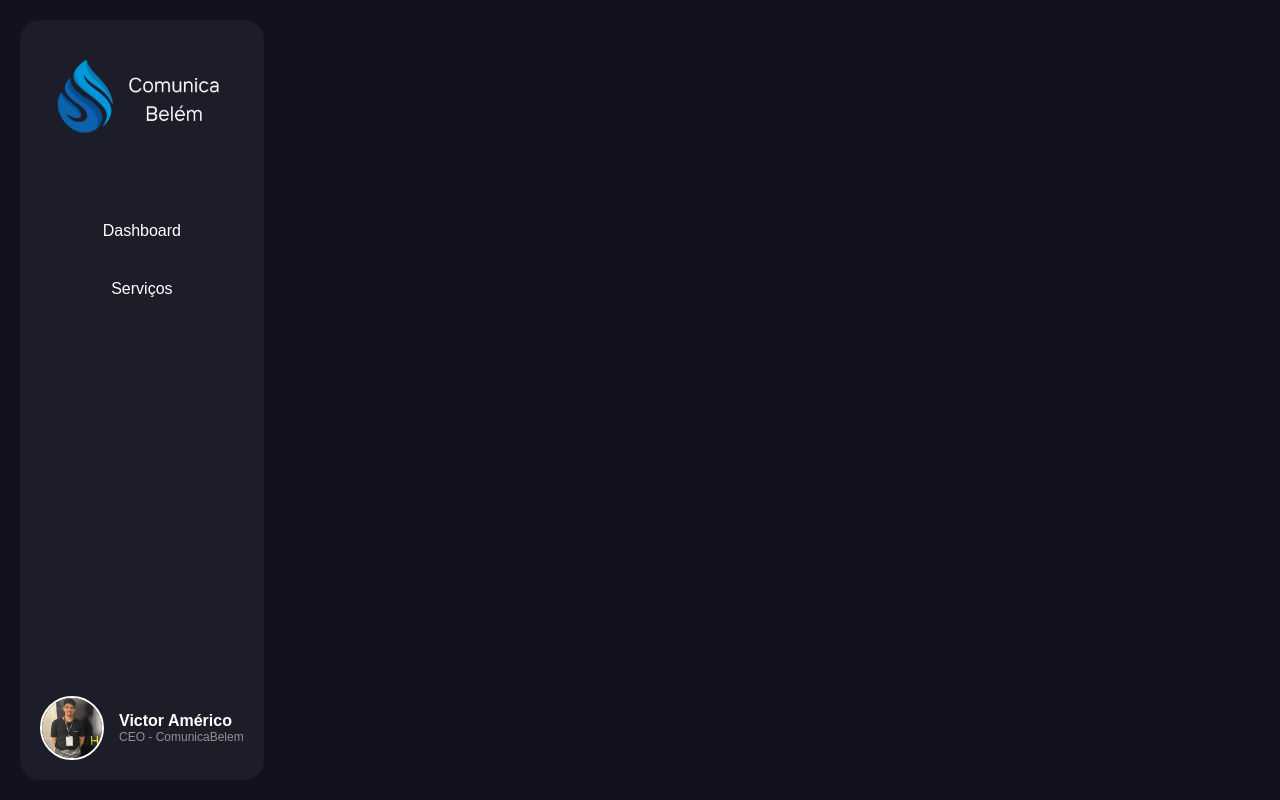
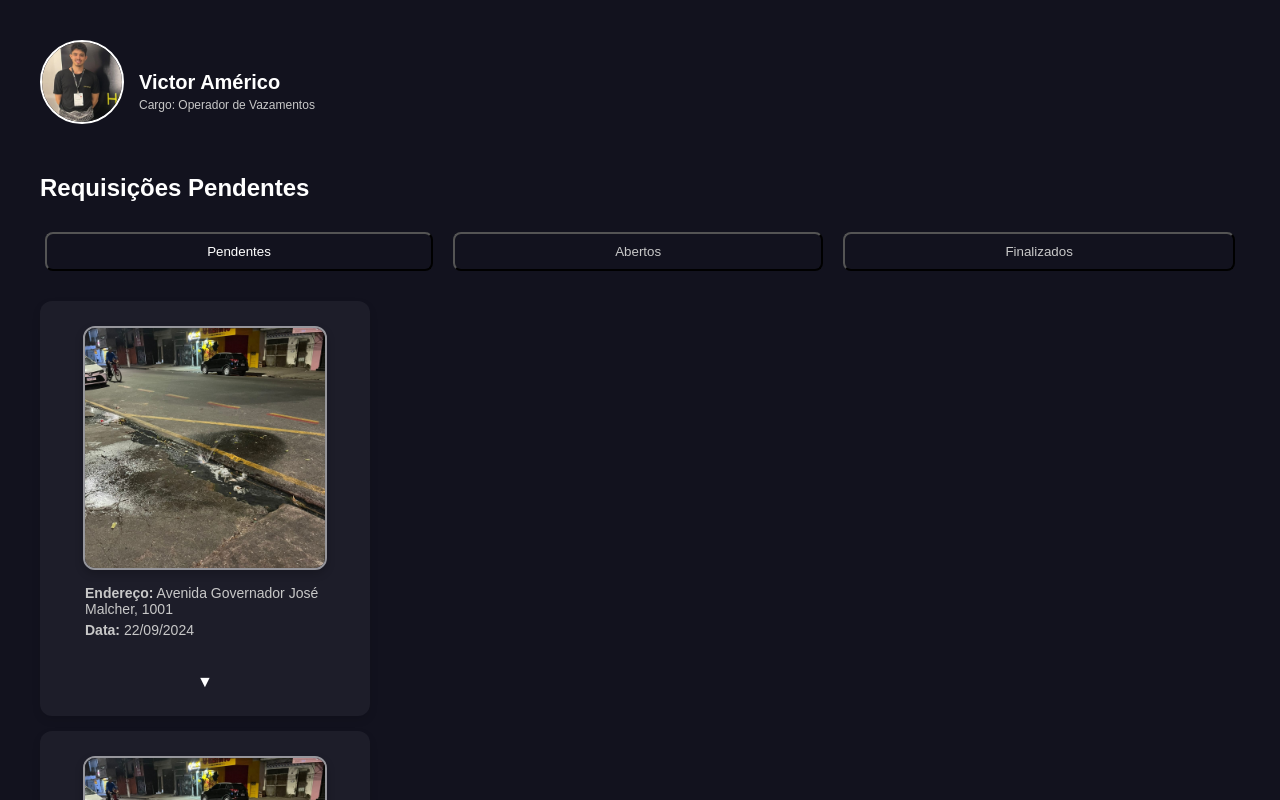
Before and after one commit to V-Americo/TCC_DASHBOARD, a React (Create React App) app: page /operador in a window 1280 px wide. Shown: the top 800 px of the page. Built offline with nearby package versions, Linux system fonts and the light colour scheme.

Commit message:
Criação da aba Operador

```diff
--- a/src/App.js
+++ b/src/App.js
@@ -1,23 +1,36 @@
 import React from 'react';
-import { BrowserRouter as Router, Route, Routes } from 'react-router-dom';
+import { BrowserRouter as Router, Route, Routes, useLocation } from 'react-router-dom';
 import Sidebar from './assets/components/sidebar';
 import Dashboard from './pages/dashboard';
 import ServicosTodos from './pages/servicosTodos';
 import User from './pages/user';
+import Operador from './pages/operador'; // Importando a tela do operador
 
-function App() {
+function Layout() {
+  const location = useLocation();
+
+  // Define em quais rotas a Sidebar deve aparecer
+  const showSidebar = !['/operador'].includes(location.pathname);
+
   return (
-    <Router>
     <div style={{ display: 'flex' }}>
-        <Sidebar />
+      {showSidebar && <Sidebar />}
       <div style={{ flex: 1, padding: '20px' }}>
         <Routes>
           <Route path="/" element={<Dashboard />} />
           <Route path="/servicos" element={<ServicosTodos />} />
           <Route path="/user" element={<User />} />
+          <Route path="/operador" element={<Operador />} />
         </Routes>
       </div>
     </div>
+  );
+}
+
+function App() {
+  return (
+    <Router>
+      <Layout />
     </Router>
   );
 }
--- a/src/assets/data/servicosData.js
+++ b/src/assets/data/servicosData.js
@@ -5,7 +5,7 @@ const Data = [
     {
       id: 102,
       requerente: "Victor Américo",
-      endereco: "Avenida Governaaaaaaaaaaaaaaaaaaaaaaaaadodor José Malcher, 1001",
+      endereco: "Avenida Governador José Malcher, 1001",
       data: "22/09/2024",
       status: "Pendente",
       complemento: "Entre a rua tal e a rua 2",
@@ -25,7 +25,7 @@ const Data = [
     {
       id: 102,
       requerente: "Victor Américo",
-      endereco: "Avenida Governaaaaaaaaaaaaaaaaaaaaaaaador José Malcher, 1001",
+      endereco: "Avenida Governador José Malcher, 1001",
       data: "22/09/2024",
       status: "Revisão",
       complemento: "Entre a rua tal e a rua 2",
@@ -45,7 +45,7 @@ const Data = [
     {
         id: 102,
         requerente: "Victor Américo",
-        endereco: "Avenida Governaaaaaaaaaaaaaaaaaaaaaaaaadodor José Malcher, 1001",
+        endereco: "Avenida Governador José Malcher, 1001",
         data: "22/09/2024",
         status: "Pendente",
         complemento: "Entre a rua tal e a rua 2",
@@ -65,7 +65,7 @@ const Data = [
       {
         id: 102,
         requerente: "Victor Américo",
-        endereco: "Avenida Governaaaaaaaaaaaaaaaaaaaaaaaador José Malcher, 1001",
+        endereco: "Avenida Governador José Malcher, 1001",
         data: "22/09/2024",
         status: "Revisão",
         complemento: "Entre a rua tal e a rua 2",
--- /dev/null
+++ b/src/assets/styles/operador.css
@@ -0,0 +1,151 @@
+/* Estilos gerais para o container */
+.operador-container {
+    padding: 20px;
+    background-color: #12121E;
+    color: #fff;
+    font-family: Arial, sans-serif;
+}
+
+.operador-header {
+    margin-bottom: 50px;
+    display: flex;
+    align-items: center;
+    gap: 15px;
+    border-radius: 12px;
+}
+
+.operador-avatar {
+    width: 80px;
+    height: 80px;
+    border-radius: 50%;
+    object-fit: cover;
+    border: 2px solid #ffffff;
+}
+
+.operador-header-info {
+    margin-top: 10px;
+    display: flex;
+    flex-direction: column;
+    justify-content: center;
+}
+
+.operador-nome {
+    font-size: 20px;
+    font-weight: bold;
+    color: #ffffff;
+    margin-bottom: 4px; /* Reduz o espaçamento entre o nome e o cargo */
+}
+
+.operador-cargo {
+    font-size: 12px;
+    color: #c8c8c8;
+    margin-top: 0; /* Remove o espaçamento adicional */
+}
+
+
+.operador-requisicoes {
+    margin-top: 20px;
+}
+
+.requisicao-card {
+    display: flex;
+    flex-direction: column; /* Organiza o conteúdo na vertical */
+    align-items: center; /* Centraliza os itens horizontalmente */
+    background-color: #1D1D29;
+    padding: 15px;
+    border-radius: 12px;
+    margin-bottom: 15px;
+    box-shadow: 0px 4px 8px rgba(0, 0, 0, 0.1); /* Adiciona uma leve sombra */
+    gap: 10px; /* Espaçamento entre os elementos */
+    width: 100%; /* Garante que o card ocupe toda a largura disponível */
+    max-width: 300px; /* Define um limite para o tamanho do card */
+}
+
+.requisicao-info {
+    margin-left: 10%;
+    color: #fff;
+    font-family: 'Arial', sans-serif;
+}
+
+.requisicao-info h4 {
+    margin: 0;
+    font-size: 16px;
+    font-weight: bold;
+}
+
+.requisicao-info p {
+    margin: 5px 0;
+    font-size: 14px;
+    color: #c8c8c8;
+}
+
+.requisicao-img {
+    width: 80%;
+    max-width: 300px;
+    height: auto;
+    aspect-ratio: 1 / 1;
+    object-fit: cover;
+    border-radius: 12px;
+    margin-top: 10px;
+    object-fit: cover;
+    border: 2px solid #ffffff89;
+    box-shadow: 0px 4px 8px rgba(0, 0, 0, 0.2);
+}
+
+.acao-button {
+    background-color: transparent;
+    color: #fff;
+    border: none;
+    padding: 10px 20px;
+    border-radius: 8px;
+    cursor: pointer;
+    font-size: 16px;
+    margin-top: 10px;
+    transition: background-color 0.3s;
+}
+
+
+
+  /* Tabs para navegação */
+.tabs {
+    display: flex;
+    justify-content: space-between;
+    margin-top: 30px;
+    margin-bottom: 30px;
+}
+
+.tab {
+    flex-grow: 1;
+    padding: 10px;
+    text-align: center;
+    background-color: transparent;
+    color: #c8c8c8;
+    border-radius: 8px;
+    margin: 0 5px;
+    cursor: pointer;
+}
+
+.tab.active {
+    color: #ffffff;
+}
+
+@media (max-width: 1000px) {
+    .operador-container {
+      padding: 10px;
+}
+
+    .requisicao-card {
+      flex-direction: column;
+    }
+
+    .requisicao-imagem {
+      width: auto;
+      height: auto;
+      margin-bottom: 10px;
+    }
+
+    .acao-button {
+      width: 100%;
+      margin-top: 10px;
+    }
+}
--- /dev/null
+++ b/src/pages/operador.js
@@ -0,0 +1,47 @@
+import React from "react";
+import Data from '../assets/data/servicosData'
+import '../assets/styles/operador.css'
+import operadorAvatar from '../assets/img/user.png'
+
+const Operador = () =>{
+    return(
+        <div className="operador-container">
+            <header>
+                <div className="operador-header">
+                    <img src={operadorAvatar} alt="operador" className="operador-avatar" />
+                    <div className="operador-header-info">
+                        <p className="operador-nome">Victor Américo</p>
+                        <p className="operador-cargo">Cargo: Operador de Vazamentos</p>
+                    </div>
+                </div>
+            </header>
+
+            <section className="operador-requisicoes">
+                <h2>Requisições Pendentes</h2>
+                <div className="tabs">
+                    <button className="tab active">Pendentes</button>
+                    <button className="tab">Abertos</button>
+                    <button className="tab">Finalizados</button>
+                </div>
+
+                <div className="requisicoes-lista">
+                    {Data.filter(item => item.status === 'Pendente').map((item, index) => (
+                        <div key={index} className="requisicao-card">
+                            <img src={item.fotos[0]} alt="Foto do serviço" className="requisicao-img" />
+                            <div className="requisicao-info">
+
+                                <p><strong>Endereço:</strong> {item.endereco}</p>
+                                <p><strong>Data:</strong> {item.data}</p>
+
+                            </div>
+                            <button className="acao-button">▼</button>
+                        </div>
+                    ))}
+                </div>
+            </section>
+
+        </div>
+    );
+}
+
+export default Operador;
--- a/src/pages/servicosTodos.js
+++ b/src/pages/servicosTodos.js
@@ -1,7 +1,9 @@
 import React, { useState } from "react";
 import Modal from "react-modal";
 import "../assets/styles/servicos.css";
-import Data from "../assets/data/servicosData";
+import Data from "../assets/data/servicosData"
+
+
 
 Modal.setAppElement("#root");
 
```
Lines whose indentation alone changed are shown as unchanged.
